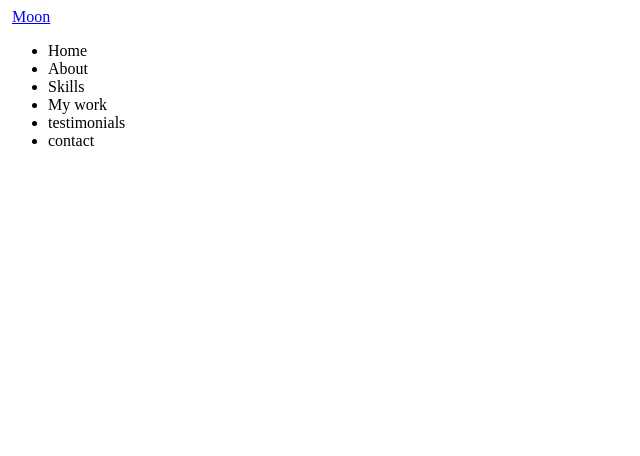
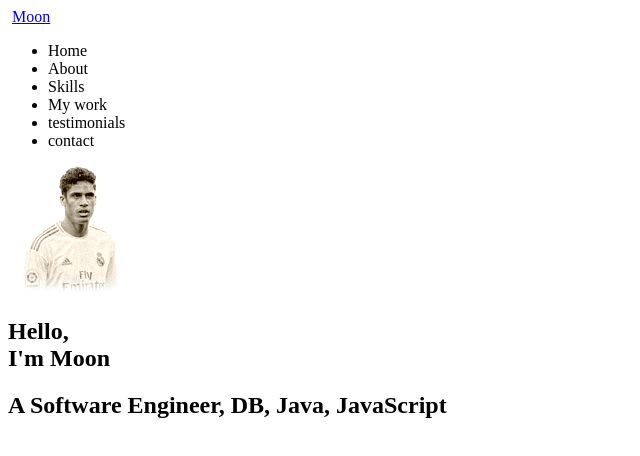
Before and after one commit to kimzisung/Project01, a plain HTML site: page index2.html in a window 1280 px wide. Shown: the whole page, without its empty margins (0-640 px from the left). Drawn offline with Linux system fonts and the light colour scheme; some icons are missing.

Commit message:
add index2.html

```diff
--- a/index2.html
+++ b/index2.html
@@ -27,6 +27,15 @@
         </ul>
       </div>
     </nav>
+    <section id="home">
+      <img
+        src="image/p230201535.png"
+        alt="moon's porfile"
+        class="home_avatar"
+      />
+      <h1 class="home_title">Hello, <br />I'm Moon</h1>
+      <h2 id="home_description">A Software Engineer, DB, Java, JavaScript</h2>
+    </section>
     <section id="about"></section>
     <section id="skills"></section>
     <section id="work"></section>
```
Also changed, not shown: image/p230201535.png (added).
